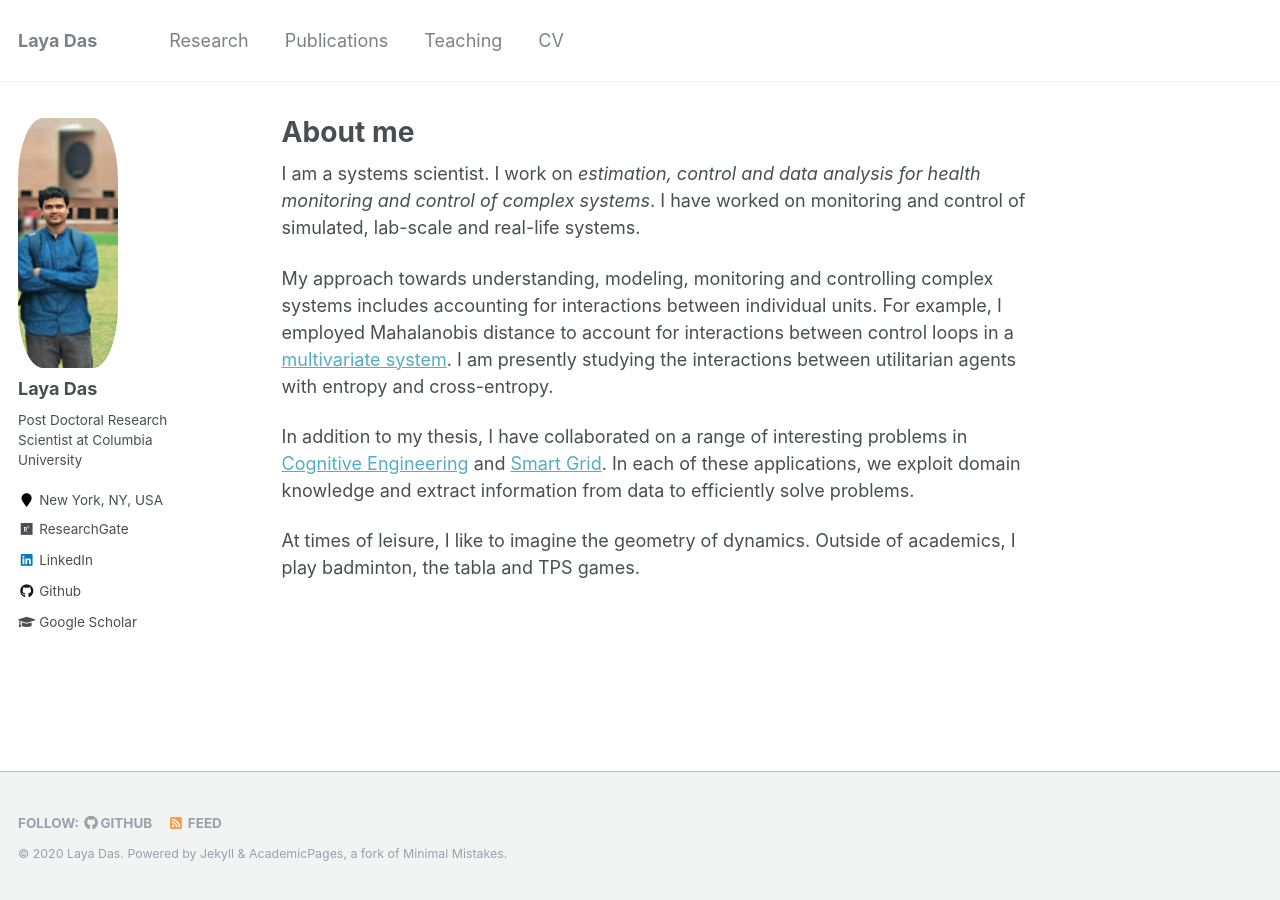
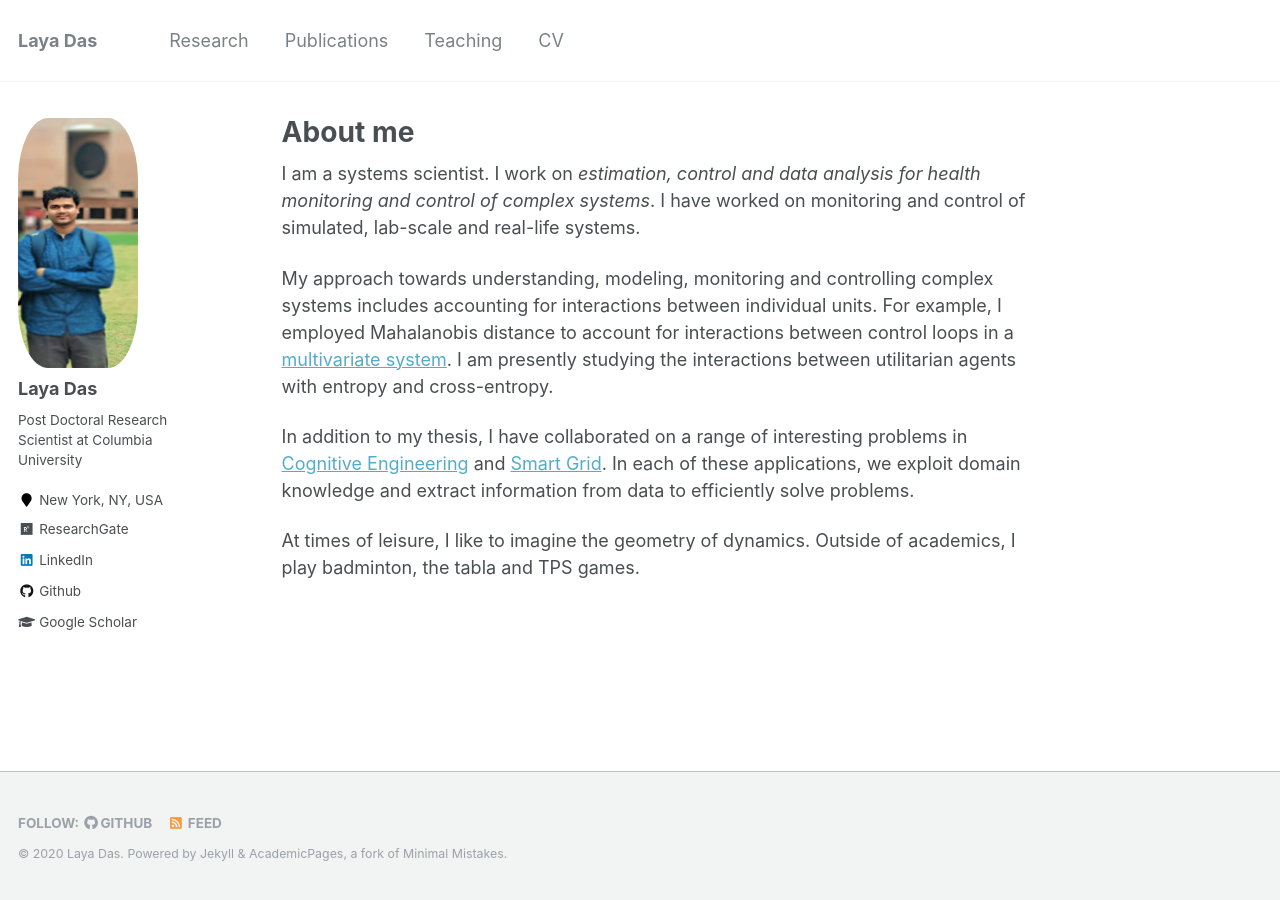
Before and after one commit to layadas/layadas.github.io, a Jekyll site: the page built from _pages/about.md, in a window 1280 px wide. Built offline with Jekyll 4.4.1, drawn with Linux system fonts in a browser that asks for light colours.

Commit message:
Update author-profile.html

```diff
--- a/_includes/author-profile.html
+++ b/_includes/author-profile.html
@@ -8,7 +8,7 @@
 <style>
 .avatar {
   vertical-align: middle;
-  width: 100px;
+  width: 120px;
   height: 250px;
   border-radius: 25%;
 }
```
